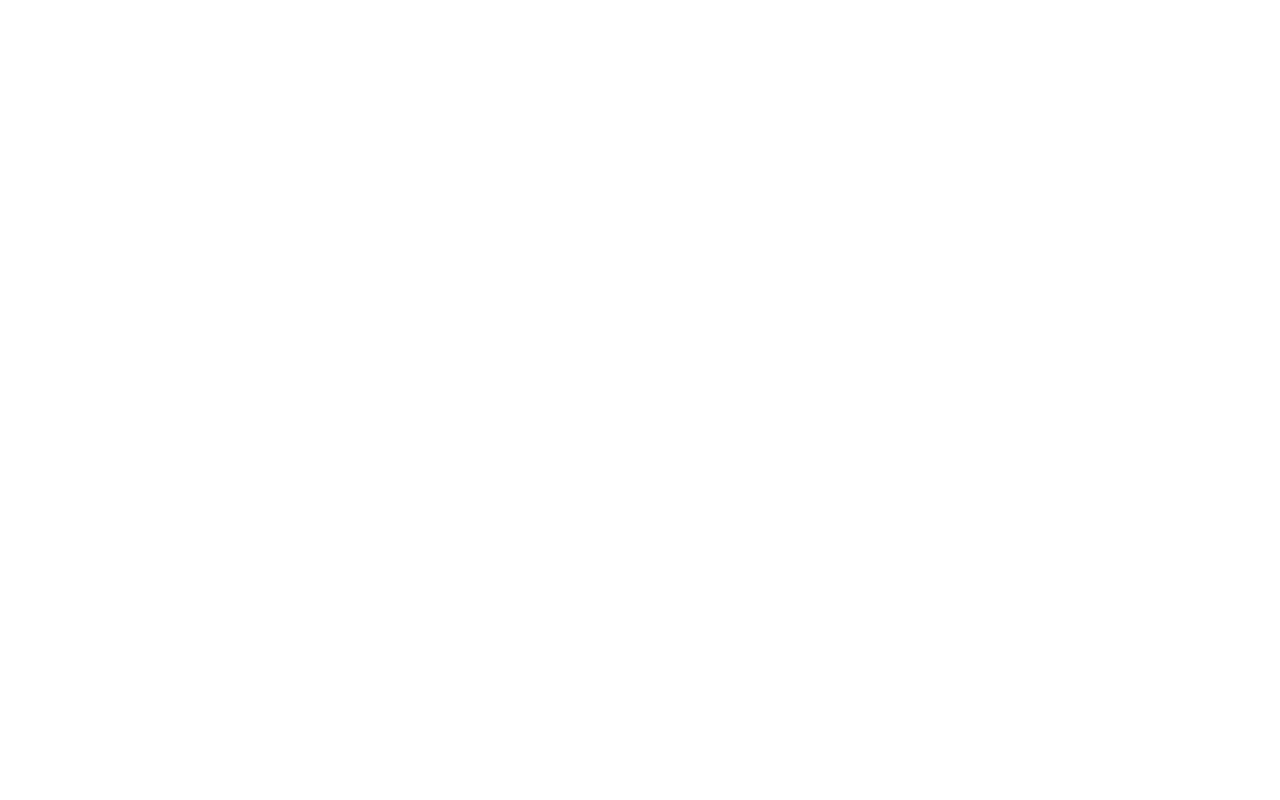
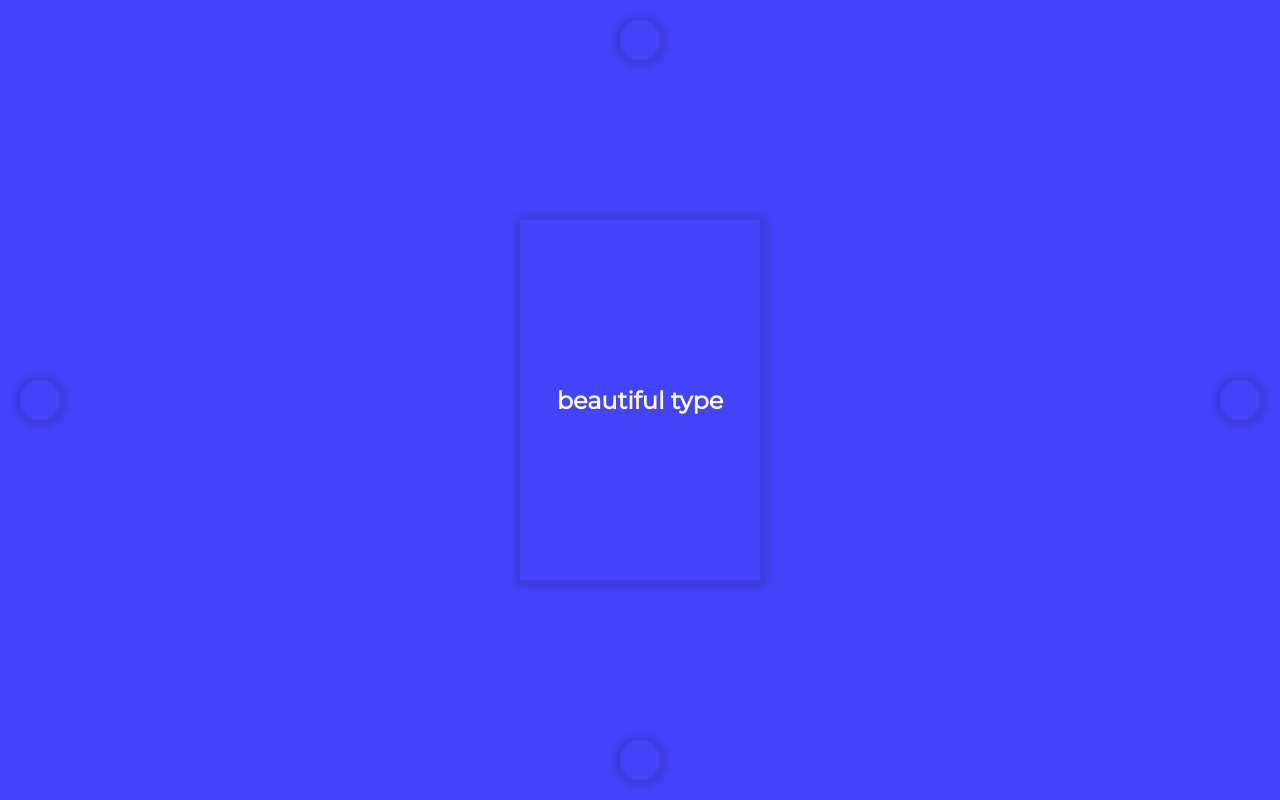
Before and after one commit to ElohegyiI/UI-Build2, a plain HTML site: page frontend/index.html in a window 1280 px wide. Drawn offline with Linux system fonts and the light colour scheme; a web font is replaced by a local one.

Commit message:
Index and style updated, modified.

```diff
--- a/frontend/index.html
+++ b/frontend/index.html
@@ -4,9 +4,25 @@
 	<meta charset="UTF-8">
 	<meta http-equiv="X-UA-Compatible" content="IE=edge">
 	<meta name="viewport" content="width=device-width, initial-scale=1.0">
-	<title>This is FRONTEND</title>
+	<link rel="stylesheet" href="style.css">
+    <link rel="preconnect" href="https://fonts.googleapis.com">
+    <link rel="preconnect" href="https://fonts.gstatic.com" crossorigin>
+    <link href="https://fonts.googleapis.com/css2?family=Mochiy+Pop+P+One&family=Montserrat:wght@100;200;400&family=Play&family=Poppins:ital,wght@0,100;0,200;0,500;0,700;0,800;1,100&family=Tajawal:wght@200&family=Titillium+Web:wght@200&display=swap" rel="stylesheet">
+    <title>UI-Build-2</title>
 </head>
 <body>
-	<div id="root"></div>
+	<section>
+		<div class="circle1"></div>
+		<div class="circle2"></div>
+		<div class="circle3"></div>
+		<div class="circle4"></div>
+
+		<button>
+			<h1>beautiful type</h1>
+		</button>
+
+
+</section>
+
 </body>
 </html>
--- /dev/null
+++ b/frontend/style.css
@@ -0,0 +1,95 @@
+* {
+    margin: 0;
+    padding: 0;
+    border: 0;
+    outline: none;
+    box-sizing: border-box;
+    background: transparent;
+    font-family: inherit;
+  }
+  a{
+    text-decoration: none;
+  }
+  a img {
+    border: none;
+  }
+
+  button,
+  a {
+    cursor: none;
+    color: inherit;
+  }
+
+  textarea {
+    resize: none;
+  }
+
+  button,
+  textarea,
+  select {
+    appearance: none !important;
+    border-radius: 0;
+  }
+  body {
+      background-color: #4343F9;
+  }
+  section {
+    height:  100vh;
+    display: flex;
+    justify-content: center;
+    align-items: center;
+    }
+
+    button {
+    height: 360px;
+    width:  240px;
+    color: #FFF;
+    font-size:  16px;
+    font-family: 'Montserrat', sans-serif;
+    font-weight: bolder;
+    border-radius: 4px;
+    box-shadow: 1px 1px 5px 7px rgba(0,0,0,0.1);
+    background-color: #4343F9;
+    border: none;
+    }
+
+    .circle1 {
+      height: 40px;
+      width: 40px;
+      background-color: #4343F9;
+      border-radius: 50%;
+      box-shadow: 1px 1px 5px 7px rgba(0,0,0,0.1);
+      position: fixed;
+      bottom: 20px;
+      margin: auto;
+    }
+    .circle2 {
+      height: 40px;
+      width: 40px;
+      background-color: #4343F9;
+      border-radius: 50%;
+      box-shadow: 1px 1px 5px 7px rgba(0,0,0,0.1);
+      position: fixed;
+      top: 20px;
+      margin: auto;
+    }
+    .circle3 {
+      position: fixed;
+      right: 20px;
+      margin-top: auto;
+      height: 40px;
+      width: 40px;
+      background-color: #4343F9;
+      border-radius: 50%;
+      box-shadow: 1px 1px 5px 7px rgba(0,0,0,0.1);
+    }
+    .circle4 {
+      position: fixed;
+      left: 20px;
+      margin-top: auto;
+      height: 40px;
+      width: 40px;
+      background-color: #4343F9;
+      border-radius: 50%;
+      box-shadow: 1px 1px 5px 7px rgba(0,0,0,0.1);
+    }
```
